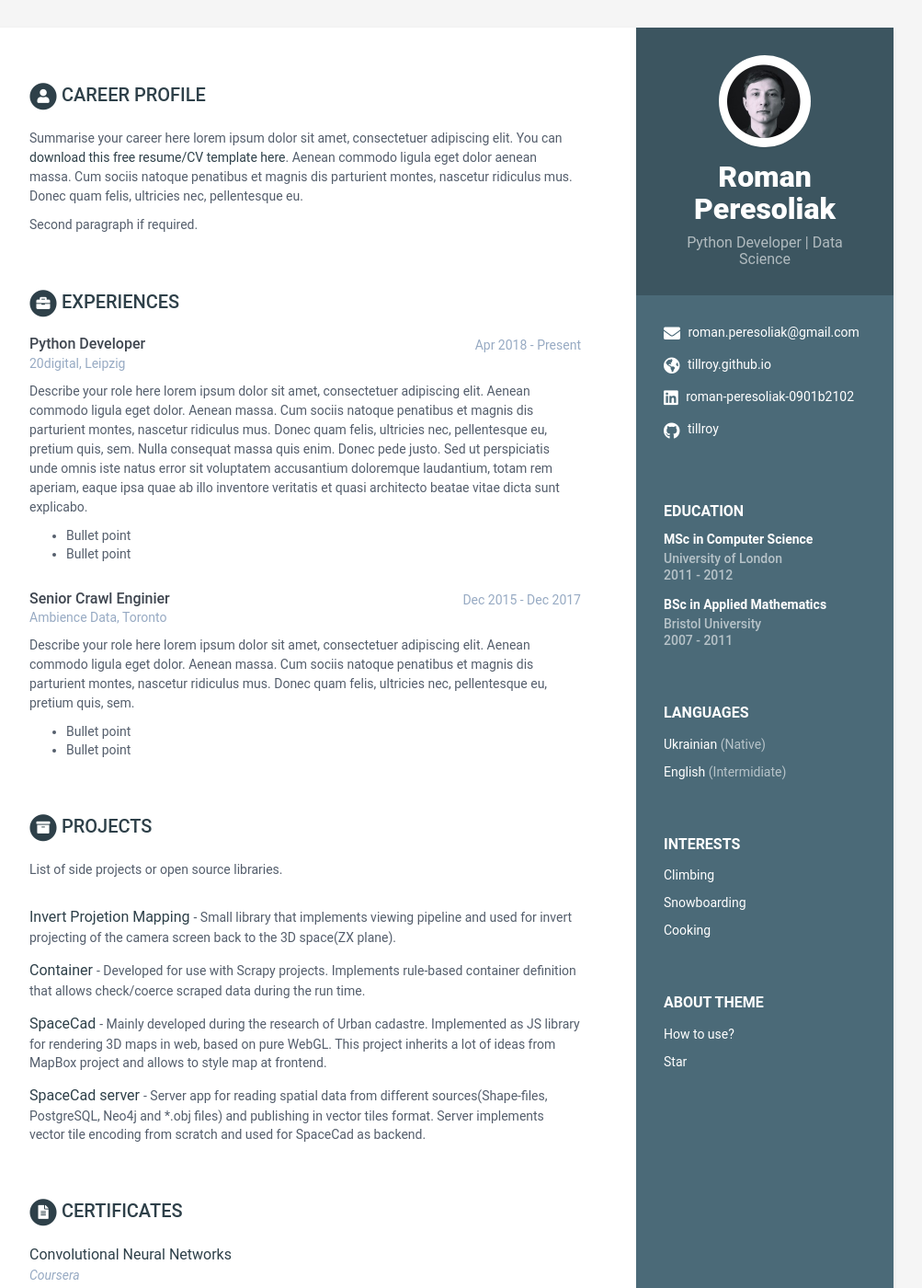
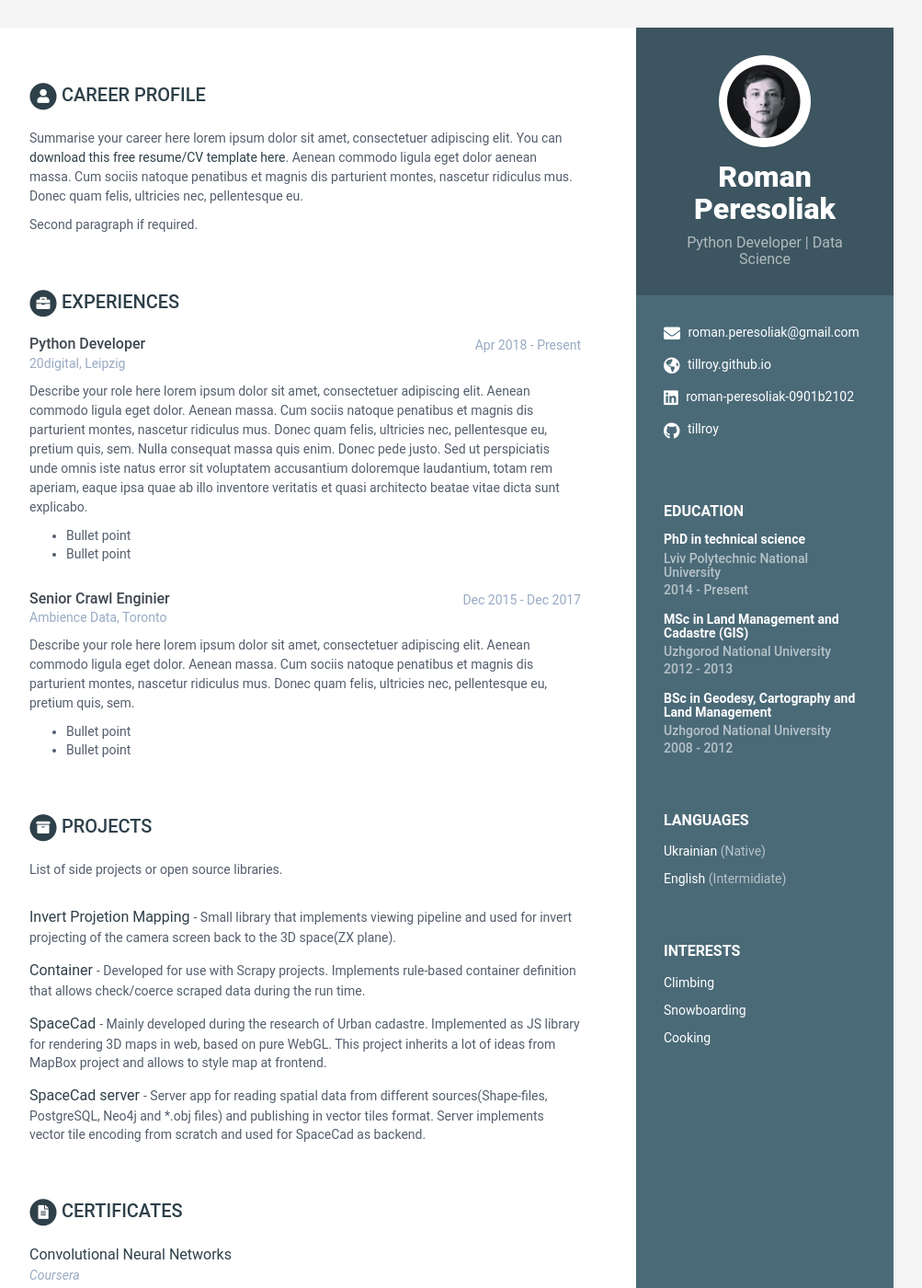
Before and after one commit to tillroy/tillroy.github.io, a Jekyll site: the page built from cv.md, in a window 1280 px wide and 1400 px high. Shown: the whole window at 92% size, without its empty margins (168-1171 px from the left). Built offline with Jekyll 4.4.1, drawn with Linux system fonts in a browser that asks for light colours.

Commit message:
fill edu section

```diff
--- a/_data/data.yml
+++ b/_data/data.yml
@@ -3,7 +3,7 @@
 #
 
 sidebar:
-    about: True # set to False or comment line if you want to remove the "how to use?" in the sidebar
+    about: False # set to False or comment line if you want to remove the "how to use?" in the sidebar
     education: True # set to False if you want education in main section instead of in sidebar
 
     # Profile information
@@ -53,9 +53,9 @@ career-profile:
       Second paragraph if required.
 
 education:
-    - degree: MSc in Computer Science
-      university: University of London
-      time: 2011 - 2012
+    - degree: PhD in technical science
+      university: Lviv Polytechnic National University
+      time: 2014 - Present
       details: |
         Describe your study here lorem ipsum dolor sit amet, consectetuer
         adipiscing elit. Aenean commodo ligula eget dolor. Aenean massa. Cum
@@ -66,9 +66,22 @@ education:
           - Bullet point
           - Bullet point
 
-    - degree: BSc in Applied Mathematics
-      university: Bristol University
-      time: 2007 - 2011
+    - degree: MSc in Land Management and Cadastre (GIS)
+      university: Uzhgorod National University
+      time: 2012 - 2013
+      details: |
+        Describe your study here lorem ipsum dolor sit amet, consectetuer
+        adipiscing elit. Aenean commodo ligula eget dolor. Aenean massa. Cum
+        sociis natoque penatibus et magnis dis parturient montes, nascetur
+        ridiculus mus. Donec quam felis, ultricies nec, pellentesque eu,
+        pretium quis, sem.
+
+          - Bullet point
+          - Bullet point
+
+    - degree: BSc in Geodesy, Cartography and Land Management
+      university: Uzhgorod National University
+      time: 2008 - 2012
       details: |
         Describe your study here lorem ipsum dolor sit amet, consectetuer
         adipiscing elit. Aenean commodo ligula eget dolor. Aenean massa. Cum
```
